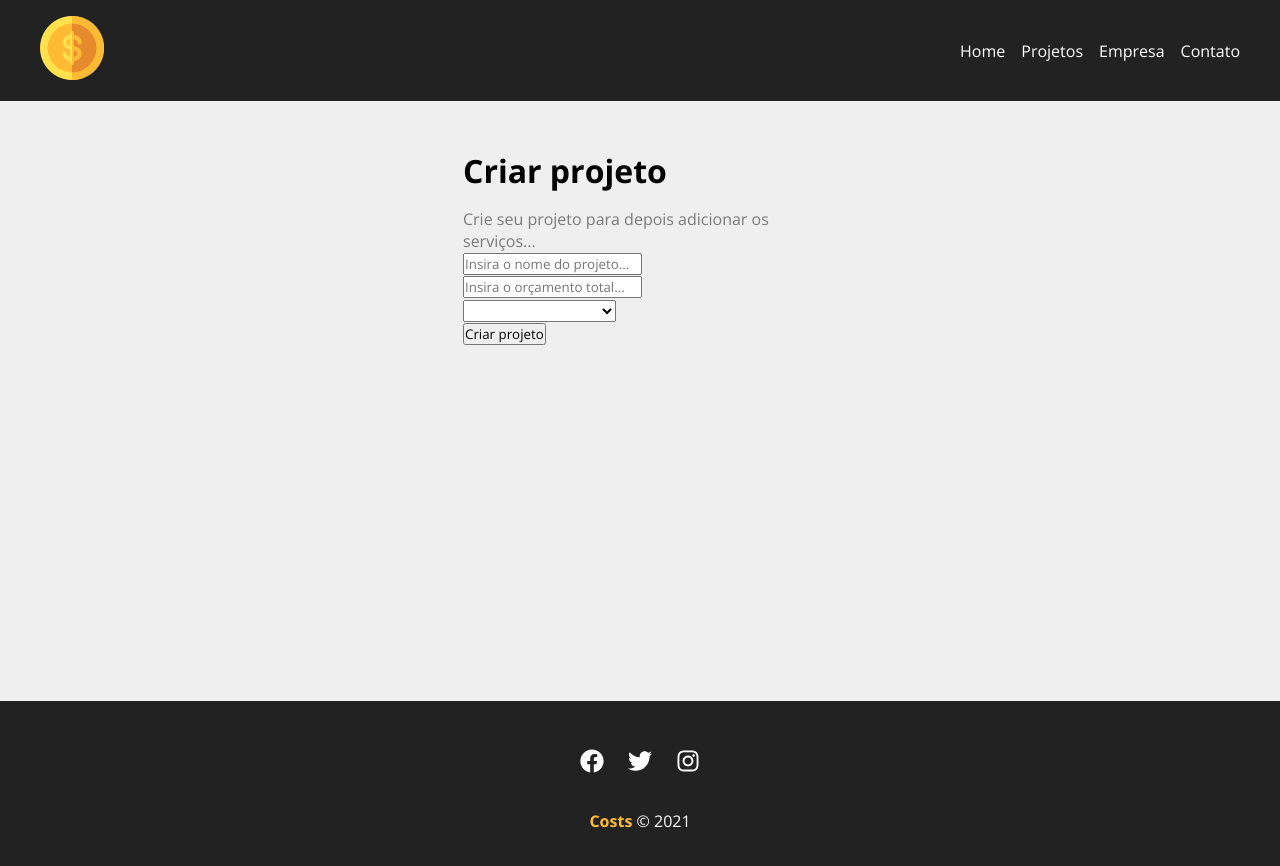
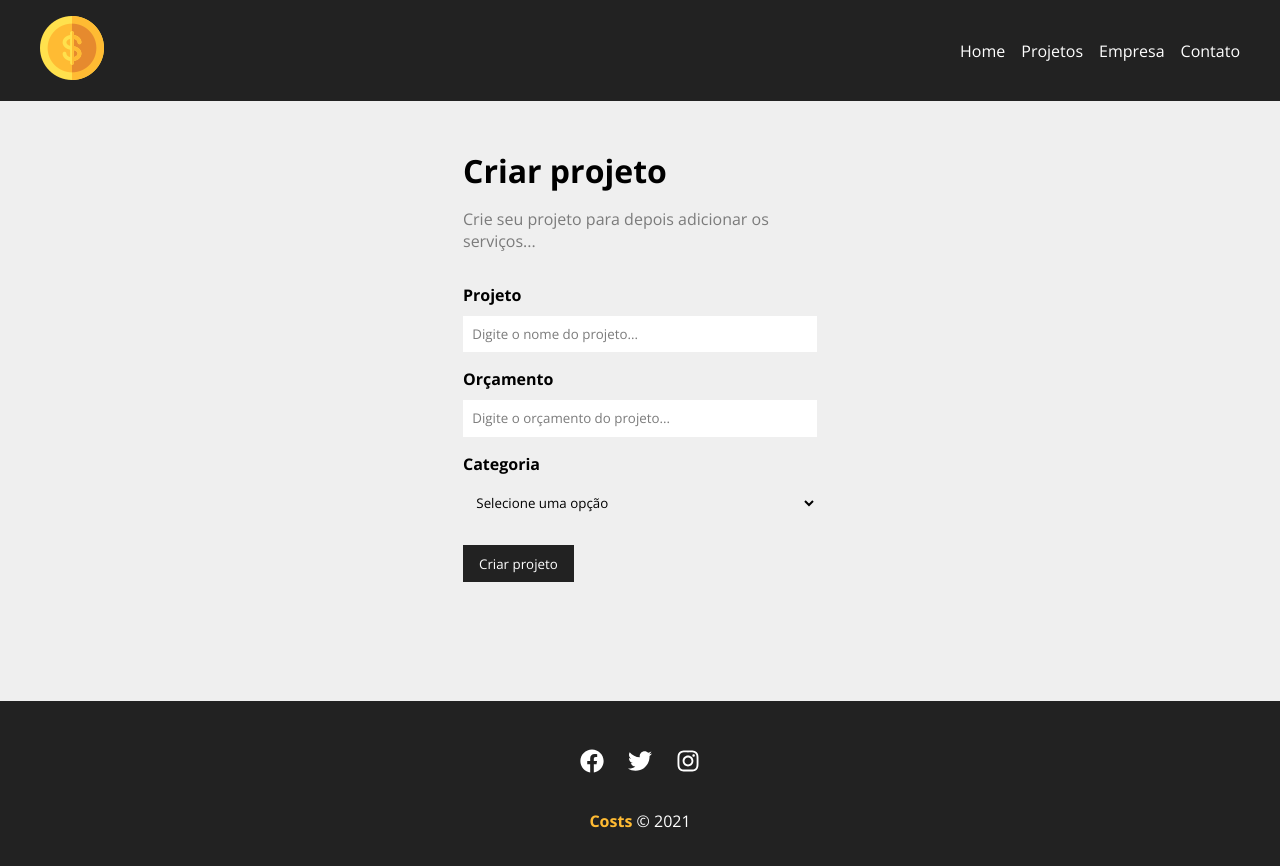
Before and after one commit to Gustavo-Victor/costs, a React (Create React App) app: page /newproject in a window 1280 px wide. Shown: the top 866 px of the page. Built offline with nearby package versions, Linux system fonts and the light colour scheme.

Commit message:
implement form componentization

```diff
--- /dev/null
+++ b/src/components/form/Input.jsx
@@ -0,0 +1,12 @@
+import styles from './Input.module.css';
+
+function Input({type, text, name, id, placeholder, handleOnChange, value}){
+    return (
+        <div className={styles.form_control}>
+            <label htmlFor={id}>{text}</label>
+            <input type={type} name={name} id={id} placeholder={placeholder} value={value} onChange={handleOnChange} />
+        </div>
+    )
+}
+
+export default Input;
--- /dev/null
+++ b/src/components/form/Input.module.css
@@ -0,0 +1,18 @@
+.form_control{
+    display: flex;
+    flex-direction: column;
+    margin-bottom: 1em;
+}
+
+.form_control label{
+    margin-bottom: 0.6em;
+    font-weight: bold;
+}
+
+.form_control input{
+    padding: .7em;
+}
+
+.form_control input::placeholder{
+    color: #7b7b7b;
+}
--- /dev/null
+++ b/src/components/form/Select.jsx
@@ -0,0 +1,14 @@
+import styles from './Select.module.css';
+
+function Select({text, name, id, options, handleOnChange, value}){
+    return (
+        <div className={styles.form_control}>
+            <label htmlFor={id}>{text}</label>
+            <select name={name} id={id} onChange={handleOnChange} value={value}>
+                <option value='uma opção'>Selecione uma opção</option>
+            </select>
+        </div>
+    )
+}
+
+export default Select;
--- /dev/null
+++ b/src/components/form/Select.module.css
@@ -0,0 +1,18 @@
+.form_control{
+    display: flex;
+    flex-direction: column;
+    margin-bottom: 1em;
+}
+
+.form_control label{
+    margin-bottom: 0.6em;
+    font-weight: bold;
+}
+
+.form_control select{
+    padding: .7em;
+}
+
+.form_control select option{
+    color: #7b7b7b;
+}
--- /dev/null
+++ b/src/components/form/SubmitButton.jsx
@@ -0,0 +1,11 @@
+import styles from './SubmitButton.module.css';
+
+function SubmitButton({text, name, id}){
+    return (
+        <div>
+            <button className={styles.btn} name={name} id={id}>{text}</button>
+        </div>
+    )
+}
+
+export default SubmitButton;
--- /dev/null
+++ b/src/components/form/SubmitButton.module.css
@@ -0,0 +1,13 @@
+.btn {
+    color: white;
+    background: #222;
+    transition: 0.4s;
+    padding: 0.7em 1.2em;
+    text-decoration: none;
+    cursor: pointer;
+    margin-top: 0.5em;
+}
+
+.btn:hover{
+    color: #ffbb33;
+}
--- a/src/components/pages/NewProject.jsx
+++ b/src/components/pages/NewProject.jsx
@@ -6,7 +6,7 @@ function NewProject(){
         <div className={styles.newProjectContainer}>
             <h1>Criar projeto</h1>
             <p>Crie seu projeto para depois adicionar os serviços... </p>
-            <ProjectForm />
+            <ProjectForm btnText='Criar projeto' />
         </div>
     );
 };
--- a/src/components/project/ProjectForm.jsx
+++ b/src/components/project/ProjectForm.jsx
@@ -1,20 +1,18 @@
-function ProjectForm(){
+import styles from './ProjectForm.module.css';
+import Input from '../form/Input';
+import Select from '../form/Select';
+import SubmitButton from '../form/SubmitButton';
+
+function ProjectForm({btnText}){
     return (
-        <form>
-            <div>
-                <input name='project_name' type='text' placeholder="Insira o nome do projeto..." />
-            </div>
-            <div>
-                <input name="project_budget" type='number' placeholder="Insira o orçamento total..." />
-            </div>
-            <div>
-                <select name='category_id' placeholder="">
-                    <option disabled>Selecione a categoria</option>
-                </select>
-            </div>
-            <div>
-                <button name="submit" id='submit' type="submit">Criar projeto</button>
-            </div>
+        <form className={styles.form}>
+            <Input type='text' name='name' id='name' placeholder='Digite o nome do projeto...' text='Projeto'  />
+
+            <Input type='number' name='budget' id='budget' placeholder='Digite o orçamento do projeto...' text='Orçamento'  />
+
+            <Select text='Categoria' id='category_id' name='category_id' />
+
+            <SubmitButton id='submit' name='submit' text={btnText} />
         </form>
 
     )
--- /dev/null
+++ b/src/components/project/ProjectForm.module.css
@@ -0,0 +1,8 @@
+.form{
+    width: 100%;
+    margin: 2em 0;
+}
+
+.form input, .form textarea, .form select{
+    width: 100%;
+}
--- a/src/index.css
+++ b/src/index.css
@@ -19,6 +19,11 @@ a{
   text-decoration: none;
 }
 
+input, button, select, textarea, option{
+  border: none;
+  outline: none;
+}
+
 .App{
   text-align: center;
 }
```
